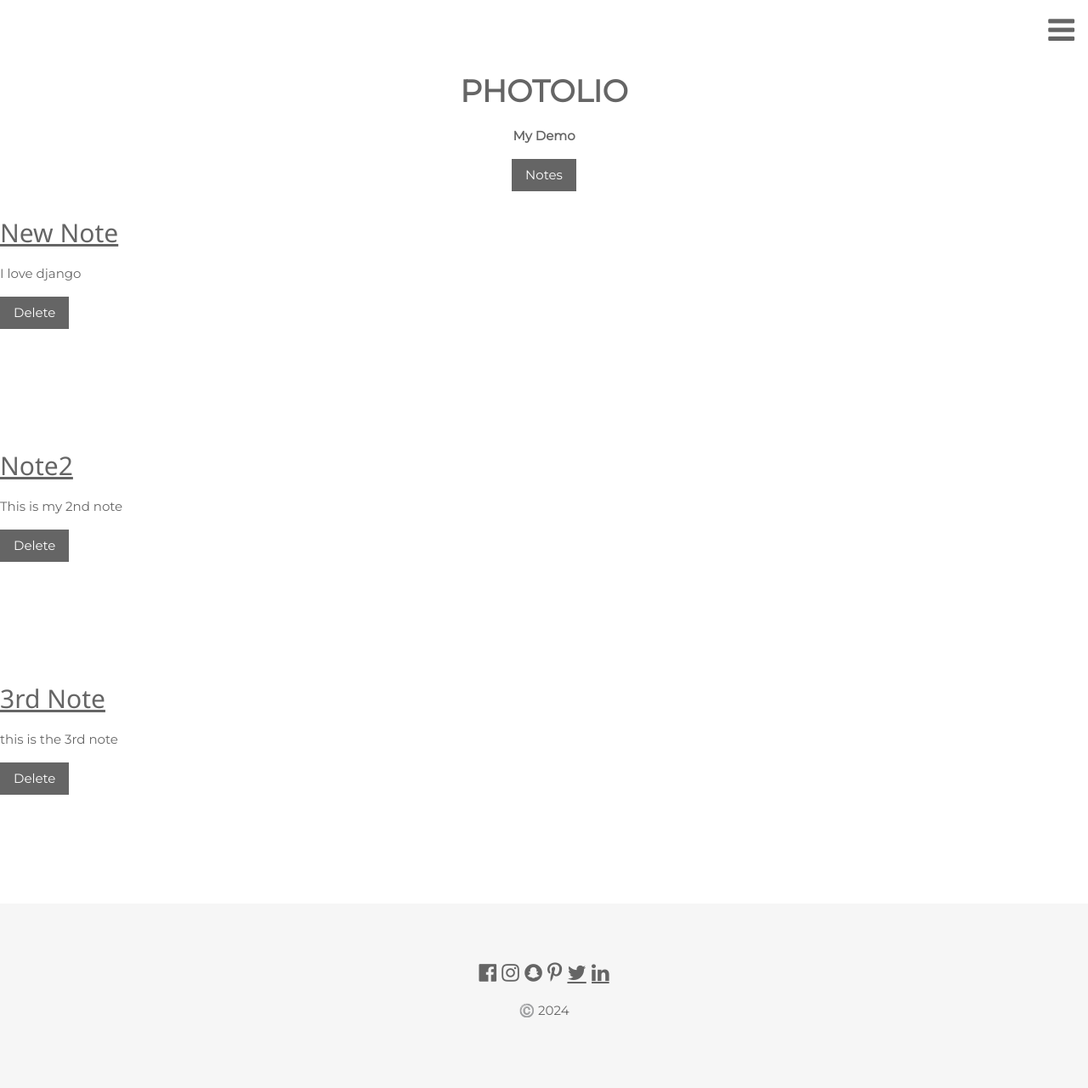
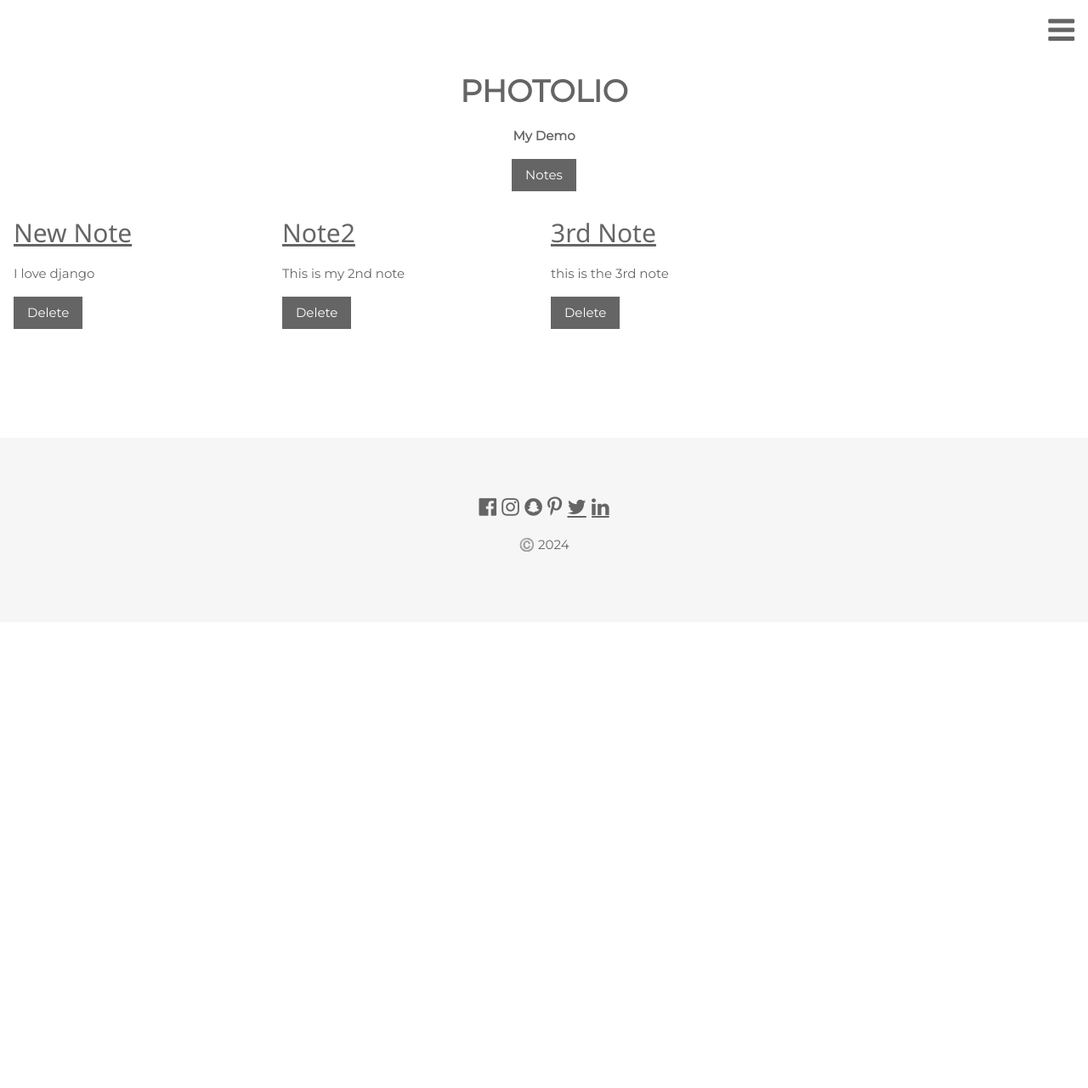
Before and after one commit to georgekwm1/Django_project, a Django app: page /smart/notes/ in a window 1280 px wide. Shown: the whole page at 85% size. After the commit the page ends 649 px from the top, so only its background shows below. Run offline with Django 5.2, Linux system fonts and the light colour scheme; data comes from the database, SQL or seed files in the repository.

Commit message:
"Updated urls.py to change welcome route, and modified notes_list.html template"

```diff
--- a/home/urls.py
+++ b/home/urls.py
@@ -3,7 +3,7 @@ from . import views
 
 urlpatterns = [
     path('home/', views.home, name='home'),
-    path('welcome/', views.welcome, name='welcome'),
+    path('', views.welcome, name='welcome'),
     # path('welcome/', views.HomeView.as_view(), name='welcome'),
     path('authorized/', views.AuthorizedView.as_view()),
 ]
--- a/notes/templates/notes/notes_list.html
+++ b/notes/templates/notes/notes_list.html
@@ -1,15 +1,15 @@
-{% extends "base.html"%} {% block content %}
+{% extends "base.html"%}
+{% block content %}
 <!-- Photo Grid -->
-{% for note in notes %}
-<div class="w3-row" id="myGrid" style="margin-bottom: 128px">
-  <div class="w3-third">
+<div class="w3-row-padding" id="myGrid" style="margin-bottom: 128px">
+  {% for note in notes %}
+  <div class="w3-quarter">
     <div>
-     <a href="{{ note.id }}"><h2>{{ note.title }}</h2></a>
+      <a href="{{ note.id }}"><h2>{{ note.title }}</h2></a>
       <p>{{ note.text }}</p>
       <a href="{% url 'note.delete' pk=note.id %}"><button class="w3-button w3-black">Delete</button></a>
     </div>
-
-    <!-- <img src="/w3images/rocks.jpg" style="width: 100%" /> -->
   </div>
+  {% endfor %}
 </div>
-{% endfor %} {% endblock %}
+{% endblock %}
```
